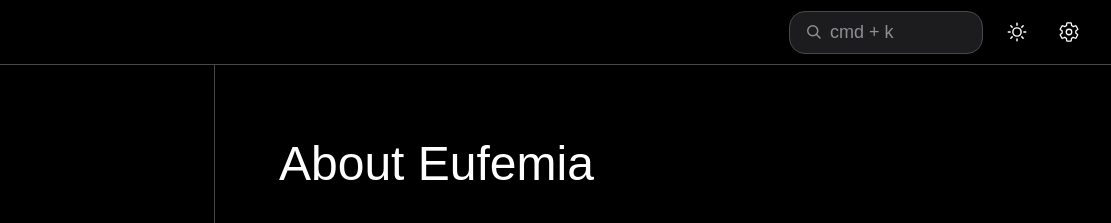
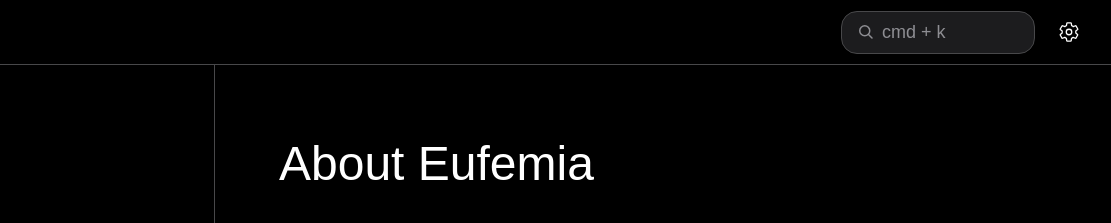
Before and after one commit to Nansivo/Eufemia-landing-page, a Gatsby site: page /about in a window 1280 px wide. Shown: the top 223 px of the page, 169-1280 px from the left. Built offline with nearby package versions, Linux system fonts and the light colour scheme; Gatsby itself is replaced by a stand-in of ours.

Commit message:
Remove navbar theme toggle and More-section icons
- Drop the sun theme toggle from the navbar (theming lives in Portal Settings)
- Remove arrow icons from home More links; add hover (underline, slide, opacity)

```diff
--- a/src/components/Header.tsx
+++ b/src/components/Header.tsx
@@ -12,18 +12,6 @@
   <svg width="16" height="16" viewBox="0 0 16 16" fill="none">
     <circle cx="6.75" cy="6.75" r="5" stroke="currentColor" strokeWidth="1.5" />
     <path d="M10.5 10.5L14 14" stroke="currentColor" strokeWidth="1.5" strokeLinecap="round" />
-  </svg>
-);
-
-const SunIcon = () => (
-  <svg width="22" height="22" viewBox="0 0 24 24" fill="none">
-    <circle cx="12" cy="12" r="4.5" stroke="currentColor" strokeWidth="1.6" />
-    <path
-      d="M12 2.5V4.5M12 19.5V21.5M21.5 12H19.5M4.5 12H2.5M18.72 5.28L17.3 6.7M6.7 17.3L5.28 18.72M18.72 18.72L17.3 17.3M6.7 6.7L5.28 5.28"
-      stroke="currentColor"
-      strokeWidth="1.6"
-      strokeLinecap="round"
-    />
   </svg>
 );
 
@@ -44,9 +32,8 @@
   const [searchCompareMode, setSearchCompareMode] = useState(false);
   const [settingsOpen, setSettingsOpen] = useState(false);
   const [searchHovered, setSearchHovered] = useState(false);
-  const [sunHovered, setSunHovered] = useState(false);
   const [cogHovered, setCogHovered] = useState(false);
-  const { colors, toggleTheme } = useTheme();
+  const { colors } = useTheme();
 
   useEffect(() => {
     const handleKeyDown = (e: KeyboardEvent) => {
@@ -139,16 +126,6 @@
             <span>cmd + k</span>
           </button>
           <button
-            onClick={toggleTheme}
-            onMouseEnter={() => setSunHovered(true)}
-            onMouseLeave={() => setSunHovered(false)}
-            style={iconButton(sunHovered)}
-            title="Toggle light / dark"
-            aria-label="Toggle light / dark"
-          >
-            <SunIcon />
-          </button>
-          <button
             onClick={() => setSettingsOpen(true)}
             onMouseEnter={() => setCogHovered(true)}
             onMouseLeave={() => setCogHovered(false)}
--- a/src/components/PortalHome.tsx
+++ b/src/components/PortalHome.tsx
@@ -111,6 +111,7 @@
   const { colors, theme } = useTheme();
   const [tab, setTab] = useState("Web");
   const [hoverCard, setHoverCard] = useState<string | null>(null);
+  const [moreHover, setMoreHover] = useState<string | null>(null);
 
   const divider = <div style={{ height: "1px", width: "761px", maxWidth: "100%", background: colors.strokeSubtle }} />;
 
@@ -209,9 +210,9 @@
                 <div key={ci} style={{ display: "flex", flexDirection: "column", gap: "8px" }}>
                   {col.map((label) => (
                     <a key={label} href={moreHref[label]} target="_blank" rel="noreferrer"
-                      style={{ display: "inline-flex", alignItems: "center", gap: "8px", padding: "8px 0", fontFamily: font.family, fontWeight: 500, fontSize: "34px", lineHeight: "40px", color: colors.accent, textDecoration: "underline", width: "fit-content" }}>
+                      onMouseEnter={() => setMoreHover(label)} onMouseLeave={() => setMoreHover(null)}
+                      style={{ display: "inline-flex", alignItems: "center", padding: "8px 0", fontFamily: font.family, fontWeight: 500, fontSize: "34px", lineHeight: "40px", color: colors.accent, textDecoration: "underline", textDecorationColor: moreHover === label ? colors.accent : "transparent", textUnderlineOffset: "4px", width: "fit-content", opacity: moreHover === label ? 1 : 0.9, transform: moreHover === label ? "translateX(6px)" : "translateX(0)", transition: "transform 0.15s ease, opacity 0.15s ease, text-decoration-color 0.15s ease" }}>
                       {label}
-                      <ArrowRight color={colors.accent} />
                     </a>
                   ))}
                 </div>
```
